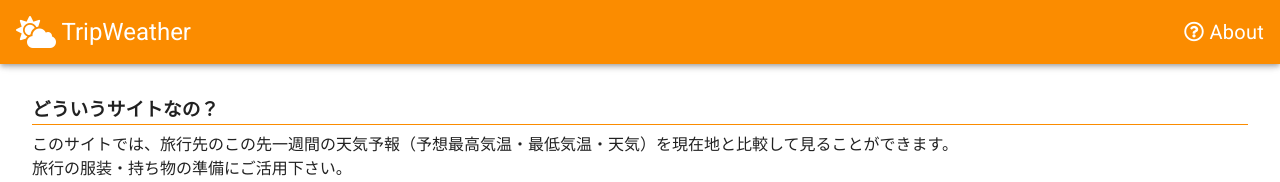
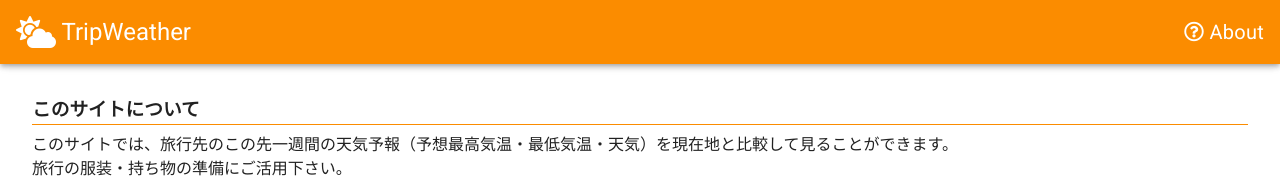
Before and after one commit to yakitori99/trip-weather-frontend, a Vue app: page /#/about in a window 1280 px wide. Shown: the top 182 px of the page. Built offline with nearby package versions, Linux system fonts and the light colour scheme.

Commit message:
文言を微修正

```diff
--- a/src/components/About.vue
+++ b/src/components/About.vue
@@ -1,6 +1,6 @@
 <template>
   <div class="about_all_div">
-    <h3 class="about_h">どういうサイトなの？</h3>
+    <h3 class="about_h">このサイトについて</h3>
     <p>
       このサイトでは、旅行先のこの先一週間の天気予報（予想最高気温・最低気温・天気）を現在地と比較して見ることができます。<br>
       旅行の服装・持ち物の準備にご活用下さい。<br>
```
